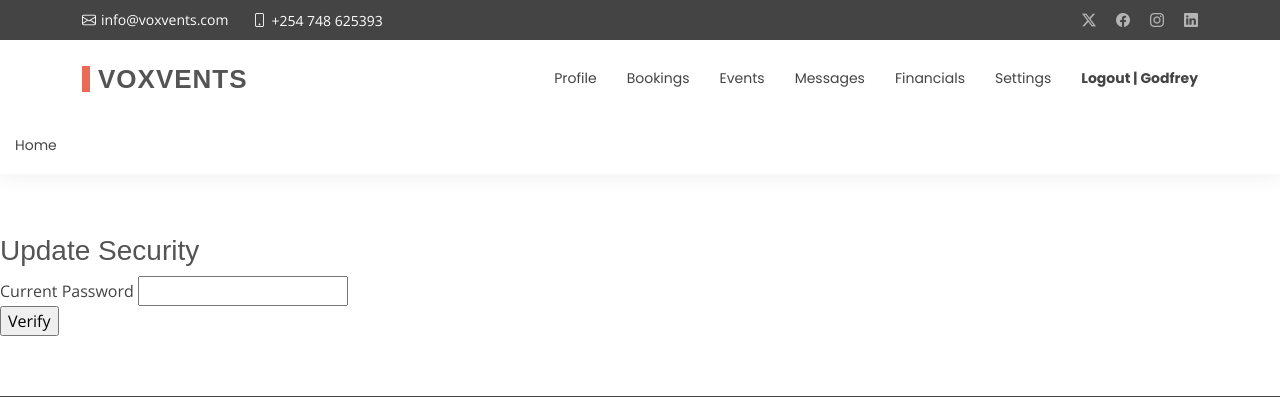
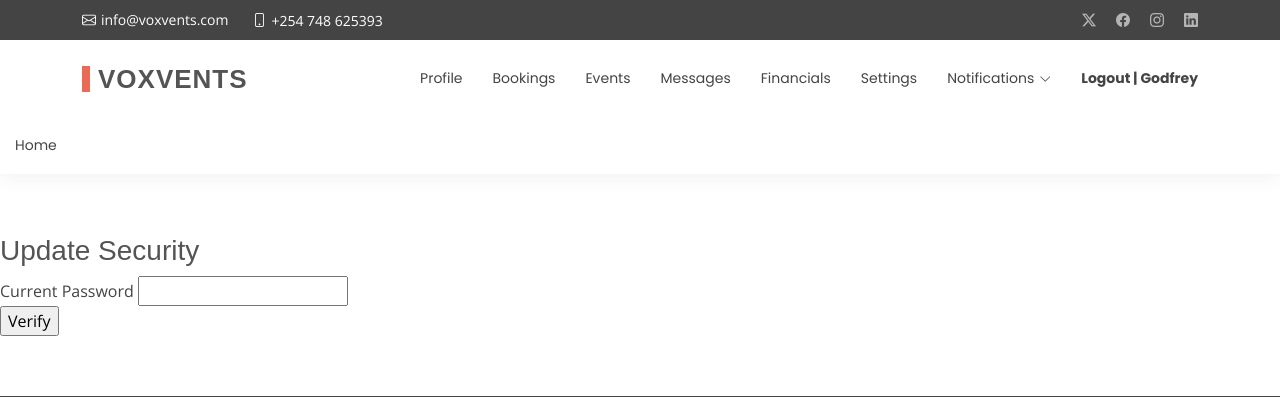
Before and after one commit to KimmThomas/vox_vents, a Django app: page /update-security/ in a window 1280 px wide. Shown: the top 397 px of the page. Run offline with Django 5.2, Linux system fonts and the light colour scheme; a user stored in the database is signed in; some libraries are stand-ins or nearby versions.

Commit message:
Added notifications

```diff
--- a/templates/artist/settings.html
+++ b/templates/artist/settings.html
@@ -74,6 +74,7 @@
 {% endblock %}
 
 {% block main %}
+
 <main class="main">
 
   <!-- Profile Information Section -->
--- a/templates/artist/update_security.html
+++ b/templates/artist/update_security.html
@@ -73,7 +73,6 @@
 </style>
 
 {% block nav %}
-
 <nav id="navmenu" class="navmenu">
     <ul>
         <li><a href="{% url 'portfolio' %}">Profile</a></li>
@@ -82,12 +81,27 @@
         <li><a href="#">Messages</a></li>
         <li><a href="#">Financials</a></li>
         <li><a href="{% url 'settings_view' %}">Settings</a></li>
+        <li class="dropdown">
+            <a href="#"><span>Notifications</span> <i class="bi bi-chevron-down toggle-dropdown"></i></a>
+            <ul>
+                {% for notification in notifications %}
+                    <li class="notification-item">
+                        <h3>{{ notification.title }}</h3>
+                        <p>{{ notification.content }}</p>
+                    </li>
+                {% empty %}
+                    <li class="notification-item">
+                        <p>No notifications</p>
+                    </li>
+                {% endfor %}
+            </ul>
+        </li>
         <li><a href="{% url 'logout' %}"><strong>Logout | {{ user.username }}</strong></a></li>
     </ul>
     <i class="mobile-nav-toggle d-xl-none bi bi-list"></i>
 </nav>
+{% endblock %}
 
-{% endblock %}
 
 {% block main %}
 <main class="main">
--- a/templates/client/client-bookings.html
+++ b/templates/client/client-bookings.html
@@ -9,8 +9,9 @@
         <li><a href="{% url 'profile_view' %}">Profile</a></li>
         <li><a href="{% url 'bookings_view' %}">My Bookings</a></li>
         <li><a href="{% url 'artist_profiles' %}">Book Artist</a></li>
-        <li><a href="{% url 'payments_view' %}">Payments</a></li>
-        <li><a href="{% url 'reviews_view' %}">Reviews</a></li>
+        <li><a href="{% url 'payments_view' %}">Payments</a></li> <!-- New tab: Payments -->
+        <li><a href="{% url 'reviews_view' %}">Reviews</a></li> <!-- New tab: Reviews -->
+        <li><a href="{% url 'setting_clientsview' %}">Settings</a></li> <!-- New tab: Settings -->
         <li class="dropdown">
           <a href="#"><span>Notifications</span> <i class="bi bi-chevron-down toggle-dropdown"></i></a>
           <ul>
@@ -33,6 +34,7 @@
     <i class="mobile-nav-toggle d-xl-none bi bi-list"></i>
 </nav>
 {% endblock %}
+
 
 {% block main %}
 <main class="main">
--- a/templates/client/client-profile.html
+++ b/templates/client/client-profile.html
@@ -1,7 +1,7 @@
 {% extends "base.html" %}
 {% load static %}
 
-{% block title %}Profile - Vox Events Hub{% endblock %}
+{% block title %}Portfolio - Vox Events Hub{% endblock %}
 
 {% block nav %}
 <nav id="navmenu" class="navmenu">
@@ -35,6 +35,7 @@
 </nav>
 {% endblock %}
 
+
 {% block main %}
 <main class="main">
     <section id="profile" class="section profile">
--- a/voxapp/views.py
+++ b/voxapp/views.py
@@ -31,8 +31,17 @@ def services(request):
     return render(request, 'services.html')
 
 def portfolio(request):
-    # Adjust to match your application's portfolio functionality
-    return render(request, 'artist/artist-profile.html')
+    profile_info = request.user.profile
+
+    # Retrieve notifications for the current user (artist) and order by created_at (latest first)
+    notifications = Notification.objects.filter(user=request.user).order_by('-created_at')
+
+    context = {
+        'profile_info': profile_info,
+        'notifications': notifications,
+    }
+    return render(request, 'artist/artist-profile.html', context=context)
+
 
 def contact(request):
     return render(request, 'contact.html')
@@ -86,17 +95,38 @@ def logout_view(request):
     logout(request)
     return redirect('login')
 
+@login_required
 def dashboard(request):
     user = request.user
+
     if user.is_staff or user.is_superuser:
         return redirect('/admin/')  # Redirect admin users to the admin panel
+
     try:
         if user.profile.user_type == 'artist':
-            return render(request, 'artist/artist-dashboard.html')
+            profile = request.user.profile
+
+            # Retrieve notifications for the current user (artist) and order by created_at (latest first)
+            notifications = Notification.objects.filter(user=request.user).order_by('-created_at')
+
+            context = {
+                'profile_info': profile,
+                'notifications': notifications,
+            }
+            return render(request, 'artist/artist-dashboard.html', context=context)
+
         elif user.profile.user_type == 'client':
-            return render(request, 'client/client-dashboard.html')
+            # Retrieve notifications for the current user (client) and order by created_at (latest first)
+            notifications = Notification.objects.filter(user=request.user).order_by('-created_at')
+
+            context = {
+                'notifications': notifications,
+            }
+            return render(request, 'client/client-dashboard.html', context=context)
+
         else:
             return render(request, 'admin-dashboard.html')
+
     except Profile.DoesNotExist:
         return redirect('create_profile')  # Redirect to a profile creation view or some other fallback
 
@@ -111,7 +141,17 @@ def artist_home(request):
 
 @login_required
 def settings_view(request):
-    return render(request, 'artist/settings.html')
+    profile = request.user.profile
+
+    # Retrieve notifications for the current user (artist) and order by created_at (latest first)
+    notifications = Notification.objects.filter(user=request.user).order_by('-created_at')
+
+    context = {
+        'profile_info': profile,
+        'notifications': notifications,
+    }
+
+    return render(request, 'artist/settings.html', context)
 
 @login_required
 def edit_artist_profile(request):
@@ -214,7 +254,7 @@ def gig_view(request):
         )
 
     # Retrieve notifications for the current user (artist) and order by created_at (latest first)
-    notifications = Notification.objects.filter(user=request.user, title="New Gig Request").order_by('-created_at')
+    notifications = Notification.objects.filter(user=request.user).order_by('-created_at')
 
     context = {
         'gig_requests': gig_requests,
@@ -304,25 +344,39 @@ def profile_view(request):
 @login_required
 def bookings_view(request):
     user = request.user
+
+    # Fetch notifications for the current user
+    notifications = Notification.objects.filter(user=user).order_by('-created_at')
+
+    # Fetch booking requests, accepted gigs, and canceled gigs for the current user
     booking_requests = BookingRequest.objects.filter(user=user)
     accepted_gigs = AcceptedGig.objects.filter(client_username=user.username)
     canceled_gigs = CanceledGig.objects.filter(client_username=user.username)
 
+    # Prepare context to pass to the template
     context = {
+        'notifications': notifications,
         'booking_requests': booking_requests,
         'accepted_gigs': accepted_gigs,
         'canceled_gigs': canceled_gigs,
+        'user': user,
     }
 
+    # Render the client bookings template with the context data
     return render(request, 'client/client-bookings.html', context)
 
 @login_required
 def payments_view(request):
     user = request.user
     payments = Payment.objects.filter(user=user)
+
+    # Fetch notifications for the current user (client)
+    notifications = Notification.objects.filter(user=user).order_by('-created_at')
+
     context = {
         'user': user,
         'payments': payments,
+        'notifications': notifications,
     }
     return render(request, 'client/client-payments.html', context)
 
@@ -330,22 +384,36 @@ def payments_view(request):
 def reviews_view(request):
     user = request.user
     reviews = ClientReview.objects.filter(user=user)
+
+    # Fetch notifications for the current user (client)
+    notifications = Notification.objects.filter(user=user).order_by('-created_at')
+
     context = {
         'user': user,
         'reviews': reviews,
+        'notifications': notifications,
     }
     return render(request, 'client/client-reviews.html', context)
 
 @login_required
 def setting_clientsview(request):
     user = request.user
+
+    # Fetch notifications for the current user (client)
+    notifications = Notification.objects.filter(user=user).order_by('-created_at')
+
     context = {
         'user': user,
+        'notifications': notifications,
     }
     return render(request, 'client/client-settings.html', context)
 
+@login_required
 def book_artist_view(request, username):
     artist = get_object_or_404(Profile, user__username=username)
+
+    # Fetch notifications for the current user (client)
+    notifications = Notification.objects.filter(user=request.user).order_by('-created_at')
 
     if request.method == 'POST':
         form = BookingRequestForm(request.POST)
@@ -354,6 +422,14 @@ def book_artist_view(request, username):
             booking_request.user = request.user
             booking_request.artist = artist
             booking_request.save()
+
+            # Notify the artist about the booking request
+            Notification.objects.create(
+                user=artist.user,  # Artist who receives the booking request
+                title="New Booking Request",
+                content=f"You have a new booking request from {request.user.username} for an event."
+            )
+
             return JsonResponse({'success': 'Booking request saved successfully'})
         else:
             return JsonResponse({'error': form.errors}, status=400)
@@ -361,6 +437,7 @@ def book_artist_view(request, username):
         form = BookingRequestForm()
 
     context = {
+        'notifications': notifications,
         'artist': artist,
         'form': form,
     }
@@ -368,10 +445,19 @@ def book_artist_view(request, username):
 
 
 
+@login_required
 def artist_profiles(request):
+    user = request.user
+
+    # Fetch notifications for the current user (client)
+    notifications = Notification.objects.filter(user=user).order_by('-created_at')
+
+    # Fetch all artists' profiles
     artists = Profile.objects.filter(user_type='artist')
+
     context = {
-        'artists': artists
+        'artists': artists,
+        'notifications': notifications,
     }
     return render(request, 'client/artist_profiles.html', context)
 
```
Also changed, not shown: templates/artist/artist-dashboard.html (+15 -62 lines), templates/artist/artist-profile.html (+9 -10 lines), templates/artist/update_account.html (+15 -2 lines), templates/artist/update_profile.html (+16 -2 lines), db.sqlite3. Lines whose indentation alone changed are shown as unchanged.
